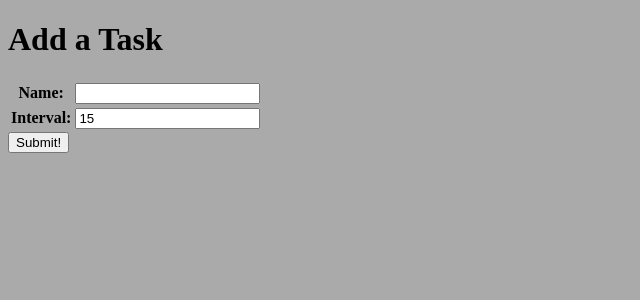
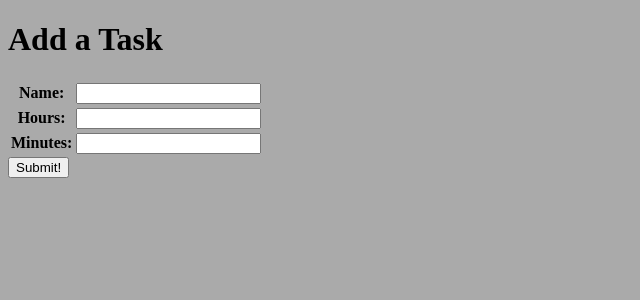
Before and after one commit to katiacreator/hedda, a Django app: page /tasks/create/ in a window 1280 px wide. Shown: the part 106-406 px from the top of the page, without its empty margins (0-640 px from the left). Run offline with Django 3.2, Linux system fonts and the light colour scheme.

Commit message:
changed task model to include hours and minutes fields, updated task_list and views.py task functions to reflect change

```diff
--- a/main_app/models.py
+++ b/main_app/models.py
@@ -1,12 +1,13 @@
 from django.db import models
 from django.db.models.deletion import CASCADE
 from django.urls import reverse
-# from datetime import date
+from datetime import time
 from django.contrib.auth.models import User
 
 class Task(models.Model):
   name = models.CharField(max_length=100)
-  interval = models.IntegerField(default=15)
+  hours = models.IntegerField()
+  minutes = models.IntegerField()
   # user = models.ForeignKey(User, on_delete=models.CASCADE)
 
   def __str__(self):
@@ -30,8 +31,12 @@ class Bread(models.Model):
 class Photo(models.Model):
   url = models.CharField(max_length=250)
   bread = models.OneToOneField(Bread, on_delete=models.CASCADE)
-  #onetomany one photo can belong to many different tasks?????
   task = models.OneToOneField(Task, on_delete=models.CASCADE)
+#add date to this model for photo gallery
+
 
   def __str__(self):
-    return f"Photo for bread_id: {self.bread_id} @{self.url}"
+    if self.bread_id:
+      return f"Photo for bread_id: {self.bread_id} @{self.url}"
+    if self.task_id:
+      return f"Photo for task_id: {self.task_id} @{self.url}"
--- a/main_app/templates/base.html
+++ b/main_app/templates/base.html
@@ -25,7 +25,7 @@
     <header>
    <nav>
       <ul>
-        {% comment %} {% if user.is_authentibreaded %} {% endcomment %}
+        {% comment %} {% if user.is_authenticated %} {% endcomment %}
           <li><a href="{% url 'breads_index' %}">All breads</a></li>
           <li><a href="{% url 'tasks_index' %}">All tasks</a></li>
           <li><a href="{% url 'breads_create' %}">Add a bread</a></li>
--- a/main_app/views.py
+++ b/main_app/views.py
@@ -49,7 +49,7 @@ class TaskDetail(DetailView):
 
 class TaskCreate(CreateView):
   model = Task
-  fields = '__all__'
+  fields = ['name', 'hours', 'minutes']
 
   def form_valid(self, form):
     form.instance.user = self.request.user
@@ -57,7 +57,7 @@ class TaskCreate(CreateView):
 
 class TaskUpdate(UpdateView):
   model = Task
-  fields = ['name', 'interval']
+  fields = ['name', 'hours', 'minutes']
 
 class TaskDelete(DeleteView):
   model = Task
```
Also changed, not shown: main_app/templates/main_app/task_list.html (+2 -5 lines), hedda.sqlite3, main_app/migrations/0006_alter_task_interval.py (added), main_app/migrations/0007_auto_20210905_1901.py (added).
